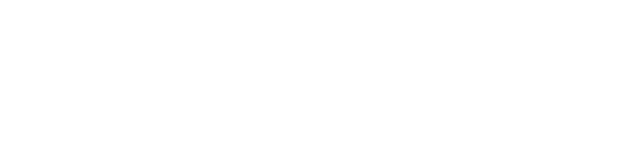
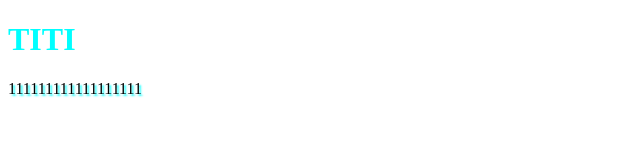
Before and after one commit to Titiyi11/project, a plain HTML site: page index.html in a window 1280 px wide. Shown: the whole page, without its empty margins (0-640 px from the left). Drawn offline with Linux system fonts and the light colour scheme.

Commit message:
V0.03-新增文字

```diff
--- a/index.html
+++ b/index.html
@@ -8,6 +8,7 @@
     <title>Document</title>
 </head>
 <body>
-
+    <h1>TITI</h1>
+    <p>111111111111111111</p>
 </body>
 </html>
--- a/styles/style.scss
+++ b/styles/style.scss
@@ -0,0 +1,7 @@
+h1{
+    color: aqua;
+}
+
+p{
+    text-shadow: 2px 2px 2px aqua;
+}
```
Also changed, not shown: styles/style.css, 1 other file.
